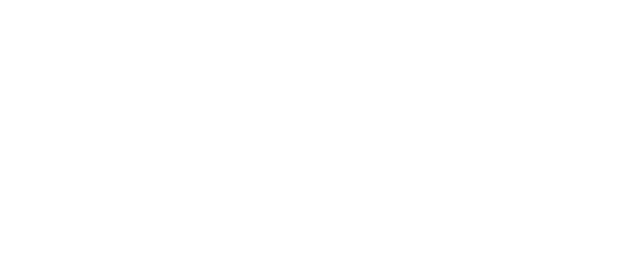
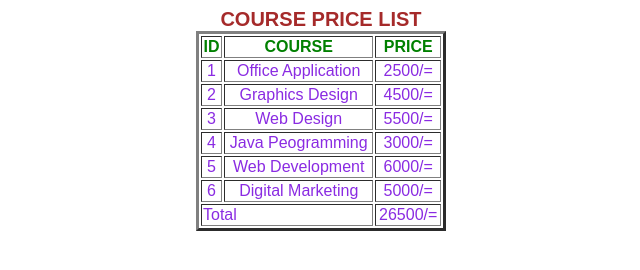
Before and after one commit to MasumHossain71/Table-Making, a plain HTML site: page index.html in a window 1280 px wide. Shown: the whole page, without its empty margins (319-959 px from the left). Drawn offline with Linux system fonts and the light colour scheme.

Commit message:
code-added

```diff
--- a/index.html
+++ b/index.html
@@ -4,9 +4,55 @@
   <meta charset="UTF-8">
   <meta http-equiv="X-UA-Compatible" content="IE=edge">
   <meta name="viewport" content="width=device-width, initial-scale=1.0">
-  <title>Table</title>
+  <title>Table-Making</title>
+  <link rel="stylesheet" href="style.css">
 </head>
 <body>
-
+  <table border="3">
+    <caption>COURSE PRICE LIST</caption>
+    <thead>
+      <tr>
+        <td>ID</td>
+        <td>COURSE</td>
+        <td>PRICE</td>
+      </tr>
+    </thead>
+    <tfoot>
+      <tr>
+        <td class="tableleft" colspan="2">Total</td>
+        <td colspan="1">26500/=</td>
+      </tr>
+    </tfoot>
+      <tr>
+        <td>1</td>
+        <td>Office Application</td>
+        <td>2500/=</td>
+      </tr>
+      <tr>
+        <td>2</td>
+        <td>Graphics Design</td>
+        <td>4500/=</td>
+      </tr>
+      <tr>
+        <td>3</td>
+        <td>Web Design</td>
+        <td>5500/=</td>
+      </tr>
+      <tr>
+        <td>4</td>
+        <td>Java Peogramming</td>
+        <td>3000/=</td>
+      </tr>
+      <tr>
+        <td>5</td>
+        <td>Web Development</td>
+        <td>6000/=</td>
+      </tr>
+      <tr>
+        <td>6</td>
+        <td>Digital Marketing</td>
+        <td>5000/=</td>
+      </tr>
+  </table>
 </body>
 </html>
--- a/style.css
+++ b/style.css
@@ -0,0 +1,21 @@
+table{
+  position: absolute;
+  left:50%;
+  transform: translateX(-50%);
+  font-family:arial;
+  width:250px;
+  text-align: center;
+  color:blueviolet
+}
+caption{
+  font-weight: bold;
+  color:brown;
+  font-size: 20px;
+}
+thead{
+  font-weight:bold;
+  color:green;
+}
+.tableleft{
+  text-align:left;
+}
```
